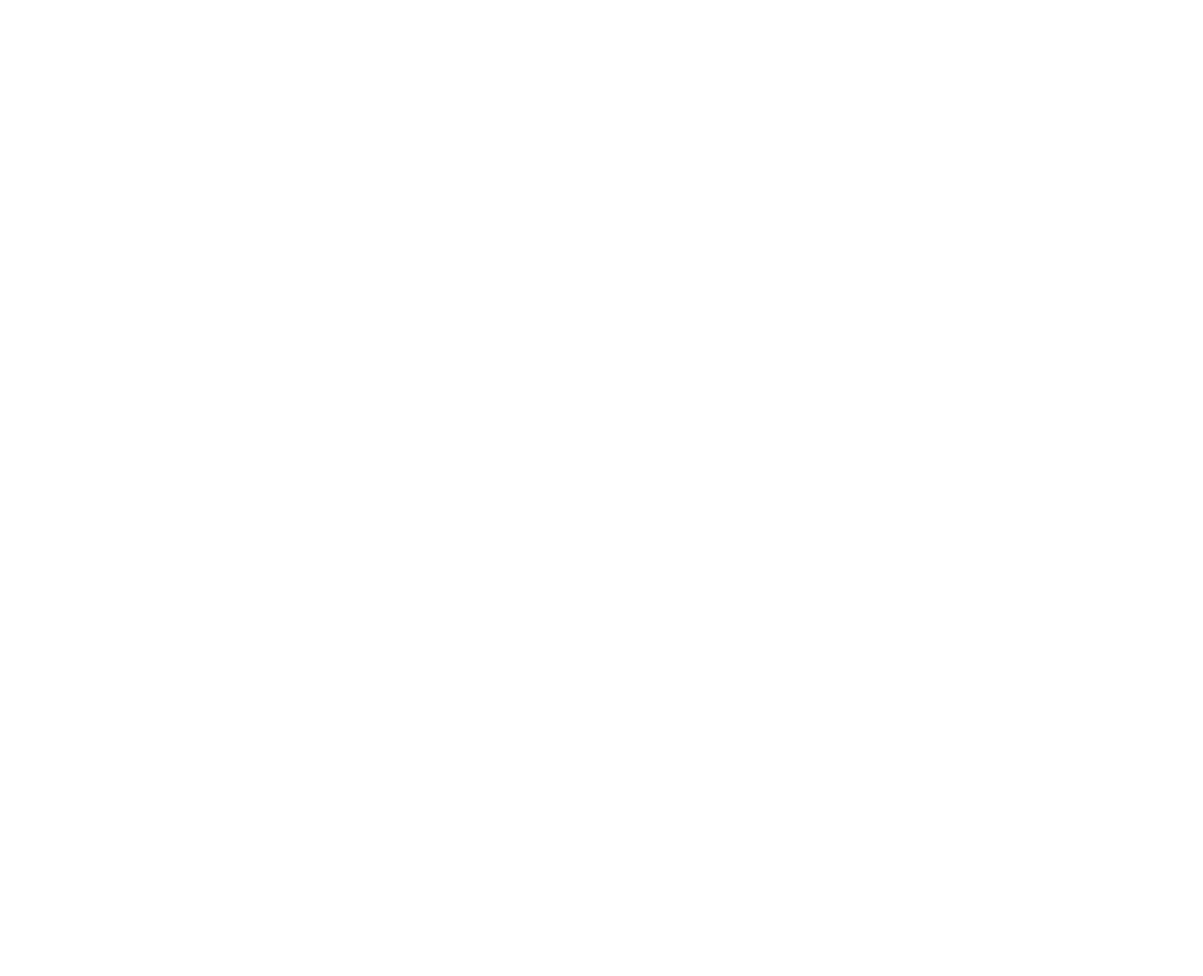
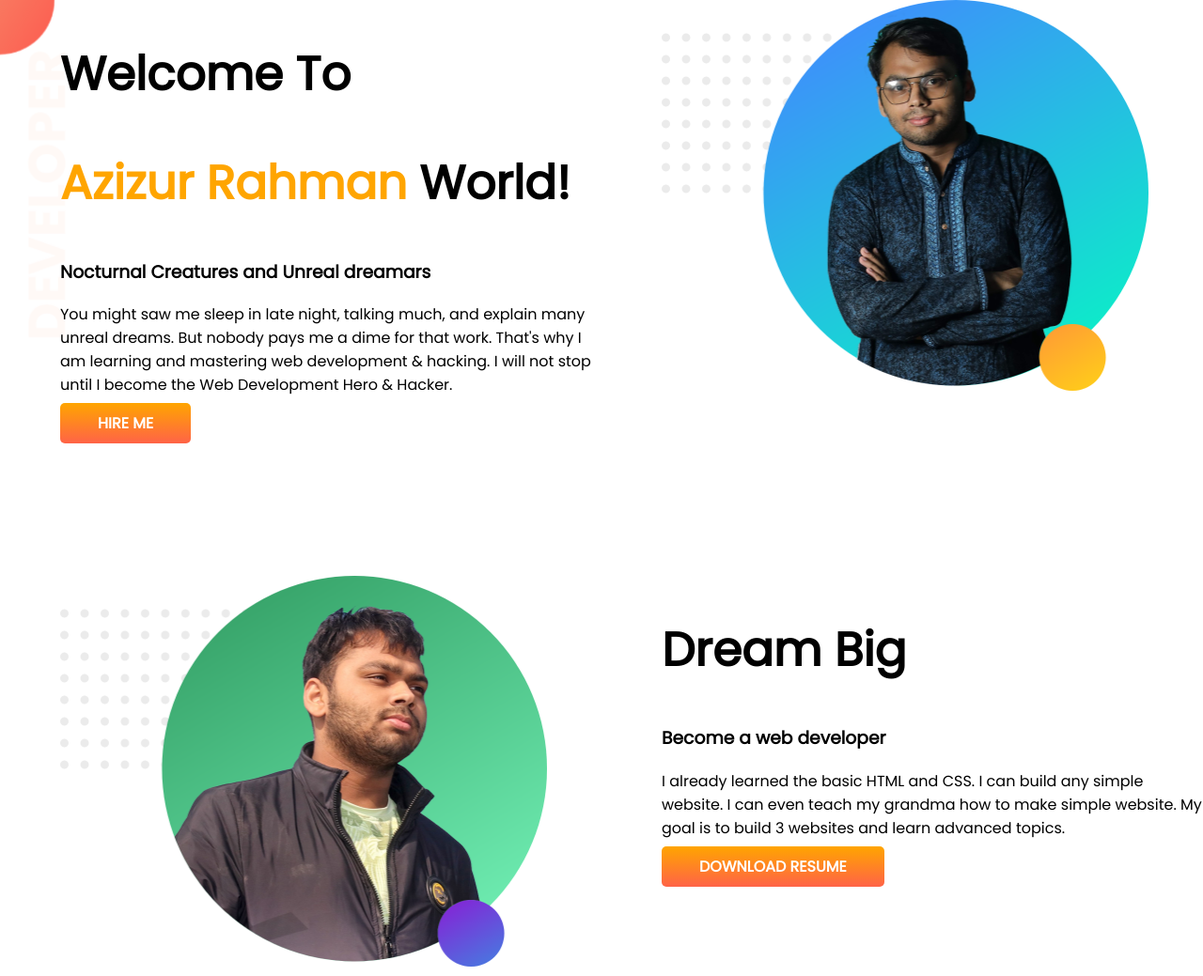
Before and after one commit to azizurrahman-zero/developer-portfolio, a plain HTML site: page index.html in a window 1280 px wide. Shown: the whole page at 94% size. Before the commit the page ends 800 px from the top, so only its background shows below. Drawn offline with Linux system fonts and the light colour scheme.

Commit message:
dream added

```diff
--- a/index.html
+++ b/index.html
@@ -1,13 +1,41 @@
 <!DOCTYPE html>
 <html lang="en">
+
 <head>
     <meta charset="UTF-8">
     <meta http-equiv="X-UA-Compatible" content="IE=edge">
     <meta name="viewport" content="width=device-width, initial-scale=1.0">
     <title>AR's Portfolio</title>
+    <link rel="preconnect" href="https://fonts.googleapis.com">
+    <link rel="preconnect" href="https://fonts.gstatic.com" crossorigin>
+    <link href="https://fonts.googleapis.com/css2?family=Poppins&display=swap" rel="stylesheet">
     <link rel="stylesheet" href="style.css">
 </head>
+
 <body>
+    <section id="top-banner">
+        <div class="half-width">
+            <h1>Welcome To</h1>
+            <h1><span class="oranged-text">Azizur Rahman</span> World!</h1>
+            <h3>Nocturnal Creatures and Unreal dreamars</h3>
+            <p>You might saw me sleep in late night, talking much, and explain many unreal dreams. But nobody pays me a dime for that work. That's why I am learning and mastering web development & hacking. I will not stop until I become the Web Development Hero & Hacker.</p>
+            <a class="button" target="_blank" href="https://www.facebook.com/azizurrahman.zero">HIRE ME</a>
+        </div>
+        <div class="half-width">
+            <img src="images/profile1.png" alt="profile1">
+        </div>
+    </section>
+    <section id="dream">
+        <div class="half-width">
+            <img src="images/profile2.png" alt="profile2">
+        </div>
+        <div class="half-width">
+            <h1>Dream Big</h1>
+            <h3>Become a web developer</h3>
+            <p>I already learned the basic HTML and CSS. I can build any simple website. I can even teach my grandma how to make simple website. My goal is to build 3 websites and learn advanced topics.</p>
+            <a class="button" target="_blank" href="">DOWNLOAD RESUME</a>
+        </div>
+    </section>
+</body>
 
-</body>
 </html>
--- a/style.css
+++ b/style.css
@@ -0,0 +1,33 @@
+body{
+    font-family: 'Poppins', sans-serif;
+    margin: 0;
+}
+h1{
+    font-size: 50px;
+}
+.oranged-text{
+    color: orange;
+}
+section{
+    display: flex;
+    margin-bottom: 150px;
+}
+.half-width{
+    width: 50%;
+    padding-left: 5%;
+}
+.half-width img{
+    width: 90%;
+}
+.button{
+    text-decoration: none;
+    background-image: linear-gradient(orange, tomato);
+    color: white;
+    font-weight: 700;
+    padding: 10px 40px;
+    border-radius: 5px;
+}
+#top-banner{
+    background-image: url(images/top-banner.png);
+    background-repeat: no-repeat;
+}
```
Also changed, not shown: images/profile1.png (added), images/profile2.png (added), images/top-banner.png (added).
